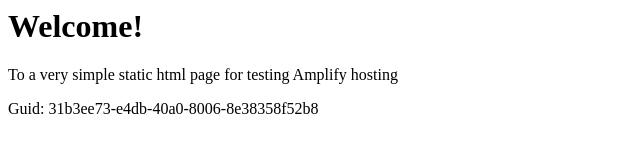
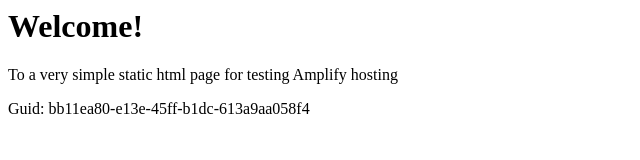
Before and after one commit to aws-aemilia-icn/Github-PR-Commit-Integration-Test-DoNotTouch-GitHubWebhookPushCanaryTest-v1-preprod-ap-northeast-2, a website: page src/index.html in a window 1280 px wide. Shown: the full height of the page, 0-640 px from the left. Drawn offline with Linux system fonts and the light colour scheme.

Commit message:
commit from integ tests

```diff
--- a/src/index.html
+++ b/src/index.html
@@ -12,6 +12,6 @@
 <body>
     <h1>Welcome!</h1>
     <p>To a very simple static html page for testing Amplify hosting</p>
-    <p>Guid: 31b3ee73-e4db-40a0-8006-8e38358f52b8</p></body>
+    <p>Guid: bb11ea80-e13e-45ff-b1dc-613a9aa058f4</p></body>
 
 </html>
```
